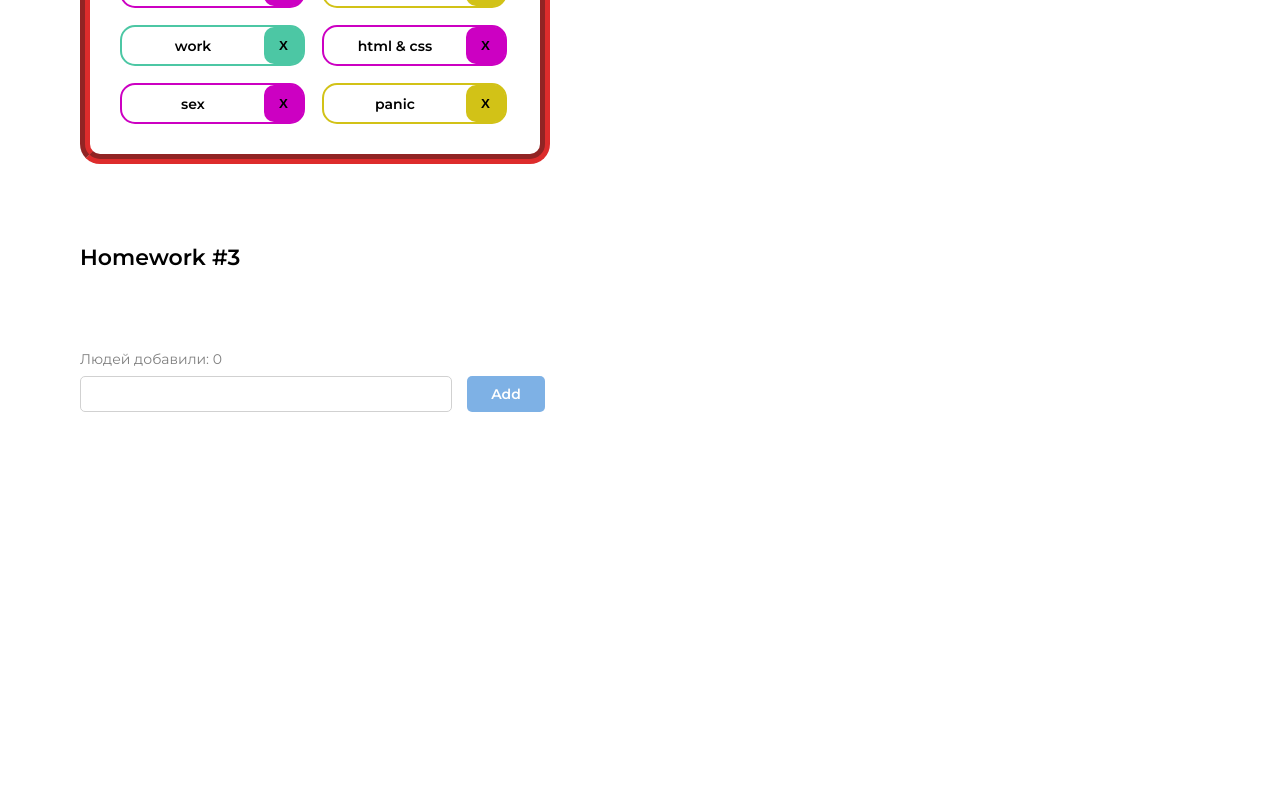
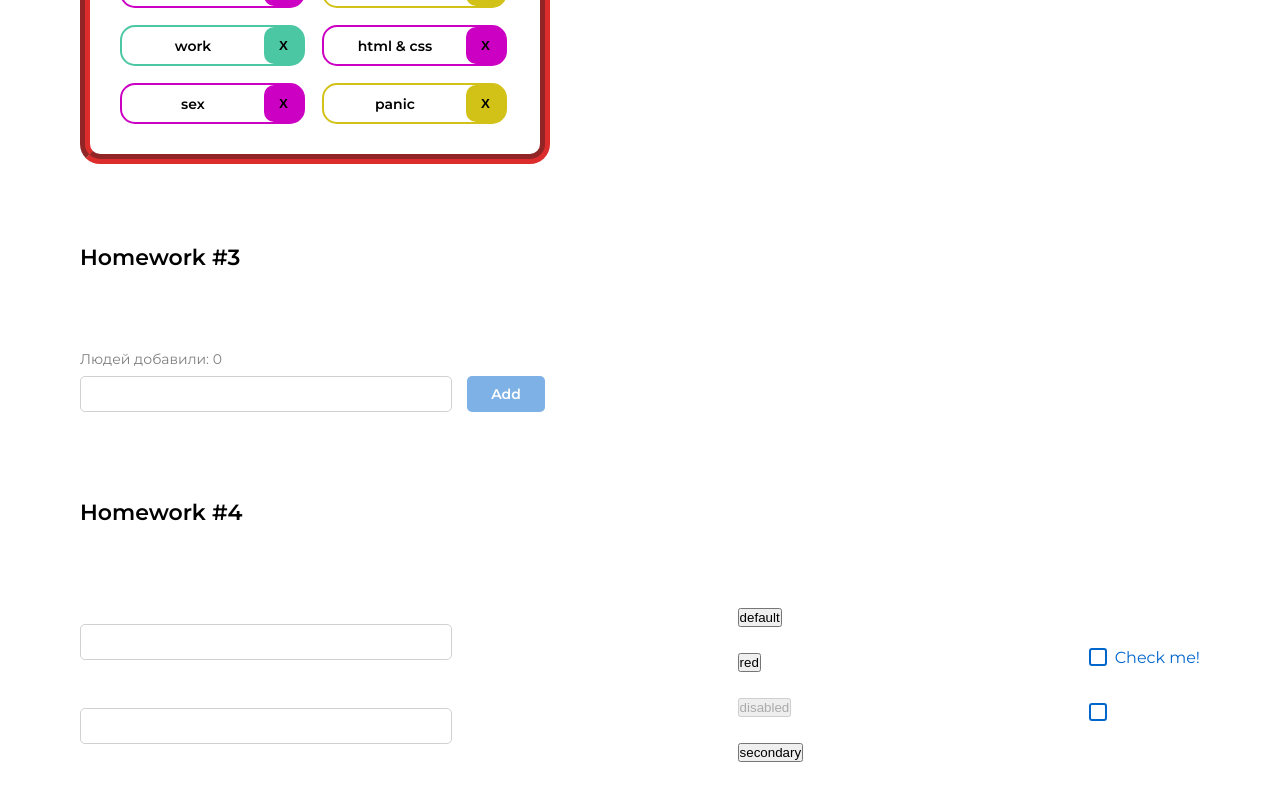
Before and after one commit to artkosmos/Homework, a React (Create React App) app: page / in a window 1280 px wide. Shown: the part 828-1628 px from the top of the page. Before the commit the page ends 1287 px from the top, so only its background shows below. Built offline with nearby package versions, Linux system fonts and the light colour scheme.

Commit message:
implement logic HW-4

```diff
--- a/src/s1-main/App.tsx
+++ b/src/s1-main/App.tsx
@@ -3,6 +3,7 @@ import s from './App.module.css'
 import HW1 from '../s2-homeworks/hw01/HW1'
 import HW2 from "../s2-homeworks/hw02/HW2";
 import HW3 from "../s2-homeworks/hw03/HW3";
+import HW4 from "../s2-homeworks/hw04/HW4";
 
 function App() {
     return (
@@ -11,7 +12,7 @@ function App() {
             {/*раскомментировать по ходу выполнения*/}
             <HW2/>
             <HW3/>
-            {/*<HW4/>*/}
+            <HW4/>
 
             {/*при выполнении дз 5 и более - закомментировать здесь дз 1-4, так как они есть внутри дз 5*/}
             {/*<HW5/>*/}
--- a/src/s2-homeworks/hw04/Stand.tsx
+++ b/src/s2-homeworks/hw04/Stand.tsx
@@ -39,7 +39,6 @@ const Stand = () => {
           />
         </div>
       </div>
-
       <div className={s.buttons}>
         {/*обычная кнопка:*/}
         <div>
@@ -68,6 +67,7 @@ const Stand = () => {
           <SuperButton
             id={'hw4-super-button-secondary'}
             xType={'secondary'}
+            className={s.button}
           >
             secondary
           </SuperButton>
@@ -82,7 +82,7 @@ const Stand = () => {
             checked={stateForAllCheckboxes}
             onChangeChecked={setChecked}
           >
-                        some text
+            Check me!
           </SuperCheckbox>
         </div>
         {/*совместим со старым кодом:*/}
--- a/src/s2-homeworks/hw04/common/c2-SuperButton/SuperButton.tsx
+++ b/src/s2-homeworks/hw04/common/c2-SuperButton/SuperButton.tsx
@@ -17,12 +17,27 @@ const SuperButton: React.FC<SuperButtonPropsType> = (
     ...restProps // все остальные пропсы попадут в объект restProps, там же будет children
   }
 ) => {
-    const finalClassName = s.button
-        // + (disabled
-        //         ? ...
-        //         : xType === 'red'
-        //             ? ...
+  /*const finalClassName = s.button
+    + (disabled
+      ? ' ' + s.disabled
+      : xType === 'red'
+        ? ' ' + s.red
+        : xType === 'secondary'
+          ? ' ' + s.secondary
+          : ' ' + s.default)
     + (className ? ' ' + className : '') // задачка на смешивание классов
+*/
+  const finalClassName = `
+    ${s.button}
+    ${disabled
+    ? s.disabled
+    : xType === 'red'
+      ? s.red
+      : xType === 'secondary'
+        ? s.secondary
+        : s.default}
+     ${className ? ' ' : ''}
+     `
 
   return (
     <button
--- a/src/s2-homeworks/hw04/common/c3-SuperCheckbox/SuperCheckbox.tsx
+++ b/src/s2-homeworks/hw04/common/c3-SuperCheckbox/SuperCheckbox.tsx
@@ -27,8 +27,7 @@ const SuperCheckbox: React.FC<SuperCheckboxPropsType> = (
   }
 ) => {
   const onChangeCallback = (e: ChangeEvent<HTMLInputElement>) => {
-        // задачка на написание онченджа
-
+      onChangeChecked?.(e.currentTarget.checked)
   }
 
   const finalInputClassName = s.checkbox
```
Also changed, not shown: src/s2-homeworks/hw04/HW4.tsx (+4 -4 lines). Lines whose indentation alone changed are shown as unchanged.
